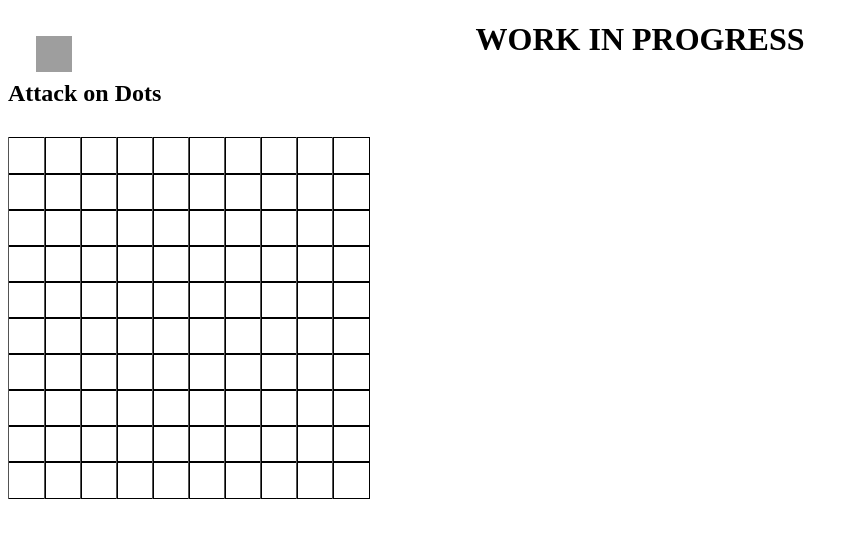
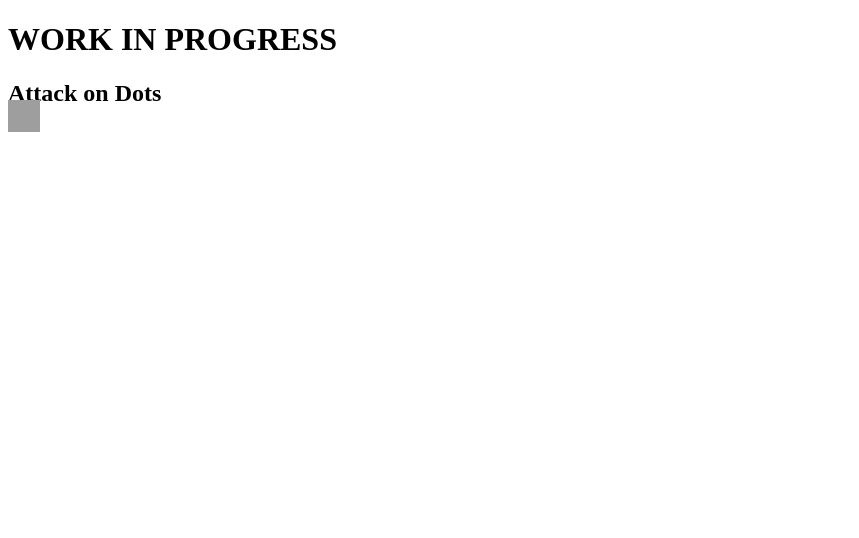
Before and after one commit to BonNgyn/wateriswet, a Python web app: template templates/game.html in a window 1280 px wide. Shown: the top 538 px of the page, without its empty margins (0-859 px from the left). Run offline with Jinja, Linux system fonts and the light colour scheme; the template is opened without the code that fills it, so the values that code supplies are empty; some libraries are stand-ins or nearby versions; grey boxes are pictures that could not be loaded.

Commit message:
got the blue dot.YASS

```diff
--- a/js/wateriswet.js
+++ b/js/wateriswet.js
@@ -1,49 +1,105 @@
+var currentKey;          //records the current key pressed
+var TimerWalk;          //timer handle
+var charStep = 2;       //1=1st foot, 2=stand, 3=2nd foot, 4=stand
+var charSpeed = 400;
+$(document).ready(function() {
 
+ //add character state class
+ $('#bloo').addClass('front-stand');
 
-(function(GRASP, $){
-    var GRID_ROWS,
-        GRID_COLS,
-        A,C;
+ });
 
-    GRASP.config = {
-        gridContainer: "grid",
-    };
+ $(document).keydown(function(e) {
+     if (!currentKey) {
 
-    GRASP.start = function(){
-        GRID_ROWS = 10;
-        GRID_COLS = 10;
-        createGrid();
-    };
+       //set the currentKey to the key that is down
+       currentKey = e.keyCode;
 
-    function createGrid()
-    {
-        GRID_ELEMENT = $("#"+GRASP.config.gridContainer);
-        GRID_ELEMENT.html(""); // Clear Grid ;)
-        var coord;
-        var cell; // Contains the 1 or 0 based upon the cell selection
+       //execute character movement function charWalk('direction')
+       switch(e.keyCode) {
+         case 38: charWalk('up');    break;
+         case 39: charWalk('right'); break;
+         case 40: charWalk('down');  break;
+         case 37: charWalk('left');  break;
+       }
 
-        for(var i=1; i<=GRID_ROWS; i++){
-            for(var j=1; j<=GRID_COLS; j++){
-                coord = "" + i + "," + j;
+     }
 
-                $(document.createElement("div"))
-                    .addClass("cellWrapper")
-                    .attr("alt", coord)
-                    .css("left", parseInt((j-1) * 36, 10) + "px")
-                    .css("top", parseInt((i-1) * 36, 10) + "px")
-                    .width(36).height(36)
-                    .data("row", i).data("col", j)
-                    .appendTo("#"+GRASP.config.gridContainer)
-            }
-        }
+   });
 
-        GRID_ELEMENT.height(36 * GRID_ROWS);
-        GRID_ELEMENT.width(36 * GRID_COLS);
+   //KeyUp Function
+   $(document).keyup(function(e) {
 
-    }
+     //don't stop the walk if the player is pushing other buttons
+     //only stop the walk if the key that started the walk is released
+     if (e.keyCode == currentKey) {
 
-}(window.GRASP = window.GRASP || {}, jQuery));
+       //set the currentKey to false, this will enable a new key to be pressed
+       currentKey = false;
 
-$(document).ready(function(){
-    GRASP.start();
-});
+       //clear the walk timer
+       clearInterval(TimerWalk);
+
+       //finish the character's movement
+       $('#bloo').stop(true, true);
+
+     }
+
+   });
+   function charWalk(dir) {
+
+       //adjust from lang to code
+       if (dir == 'up') dir = 'back';
+       if (dir == 'down') dir = 'front';
+
+       //move the character
+       processWalk(dir);
+
+       //set the interval timer to continually move the character
+       TimerWalk = setInterval(function() { processWalk(dir); }, charSpeed);
+
+     }
+
+     //Process Character Walk Function
+     function processWalk(dir) {
+
+       //increment the charStep as we will want to use the next stance in the animation
+      //if the character is at the end of the animation, go back to the beginning
+       charStep++;
+       if (charStep == 5) charStep = 1;
+
+       //remove the current class
+       $('#bloo').removeAttr('class');
+
+       //add the new class
+       switch(charStep) {
+         case 1: $('#bloo').addClass(dir+'-stand'); break;
+         case 2: $('#bloo').addClass(dir+'-right'); break;
+         case 3: $('#bloo').addClass(dir+'-stand'); break;
+         case 4: $('#bloo').addClass(dir+'-left');  break;
+       }
+
+       //move the char
+       //we will only want to move the character 32px (which is 1 unit) in any direction
+       switch(dir) {
+         case'front':
+           $('#bloo').animate({top: '+=32'}, charSpeed);
+           break;
+         case'back':
+           //don't let the character move any further up if they are already at the top of the screen
+           if ($('#bloo').position().top > 0) {
+             $('#bloo').animate({top: '-=32'}, charSpeed);
+           }
+           break;
+         case'left':
+         //don't let the character move any further left if they are already at the left side of the screen
+         if ($('#bloo').position().left > 0) {
+             $('#bloo').animate({left: '-=32'}, charSpeed);
+           }
+           break;
+         case'right':
+           $('#bloo').animate({left: '+=32'}, charSpeed);
+           break;
+         }
+
+     }
--- a/stylesheets/wateriswet.css
+++ b/stylesheets/wateriswet.css
@@ -1,98 +1,8 @@
 #bloo {
-    position: absolute;
-    top: 36px;
-    left: 36px;
-    width: 36px;
-    height: 36px;
-    background: url(https://wiki.guildwars2.com/images/8/8c/Blue_Dot.png) no-repeat;
+	  position: absolute;
+	  top: 100px;
+	  left:55  px;
+	  width: 32px;
+	  height: 32px;
+	  background: url("https://wiki.guildwars2.com/images/8/8c/Blue_Dot.png") no-repeat;
 }
-
-
-.gridContainer {
-/*  width: inherit; */
-/*  float: left; */
-    position: relative;
-    top: 10px;
-    padding: 0 0 0 0;
-    display: block;
-    background: none;
-    font-family: Arial, Helvetica, Verdana, sans-serif;
-}
-
-.cell {
-    width: 36px;
-    height: 36px;
-    position: absolute;
-    z-index: 0;
-
-/*
-    font-size: 16pt;
-*/
-    font-size: x-large;
-    font-weight: normal;
-    font-style: normal;
-    color: #888888;
-    text-align: center;
-    display: table-cell;
-    vertical-align: middle;
-    line-height: 2em;
-/*  padding-top: 0.25em; */
-}
-
-
-.cellCoordinates {
-    width: 36px;
-    height: 36px;
-    position: absolute;
-    background: none;
-    z-index: 1;
-}
-
-
-
-.cellWrapper {
-    width: 36px;
-    height: 36px;
-    position: absolute;
-    background: none;
-    z-index: 2;
-    border-style: solid outset;
-    border-width: 1px;
-    border-color: black;
-    font-size: normal;
-}
-}
-
-.body {
-  display: flex;
-  text-align: center;
-  align-items: center;
-}
-
-h1{
-  text-align: center;
-}
-
-.main_pic{
-  position:relative;
-  text-align: center;
-}
-
-.grid_image{
-
-  display: inline-block;
-}
-
-.game {
-  position: absolute;
-  top: 20%;
-  left: 0;
-  width: 100%;
-  height: 100%;
-  font-size: 40px;
-
-}
-
-.footer{
-  text-align: center;
-}
--- a/templates/game.html
+++ b/templates/game.html
@@ -4,8 +4,8 @@
 		<title>WATERISWET</title>
     <script src="http://ajax.googleapis.com/ajax/libs/jquery/1.5.2/jquery.min.js"></script>
     <script src="http://code.jquery.com/jquery-1.9.1.js"></script>
-    <script src = '/js/wateriswet.js' type = 'text/javascript'></script>
     <link rel="stylesheet" type="text/css" href="/stylesheets/wateriswet.css">
+		<script src = '/js/wateriswet.js' type = 'text/javascript'></script>
 	</head>
 
 	<body>
@@ -16,9 +16,11 @@
         <h2>Attack on Dots</h2>
         </div>
 
-        <div id='bloo'></div>
+        <div id="bloo"></div>
 
 
-    <div id="grid" class="gridContainer"></div>
+   <div id="grid" class="gridContainer"></div>
+
+
 	</body>
 </html>
--- a/templates/main.html
+++ b/templates/main.html
@@ -10,8 +10,6 @@
 	</head>
 
 	<body>
-
-
 
 			<h1>Attack on Dots</h1>
 
```
Also changed, not shown: 1 other file.
